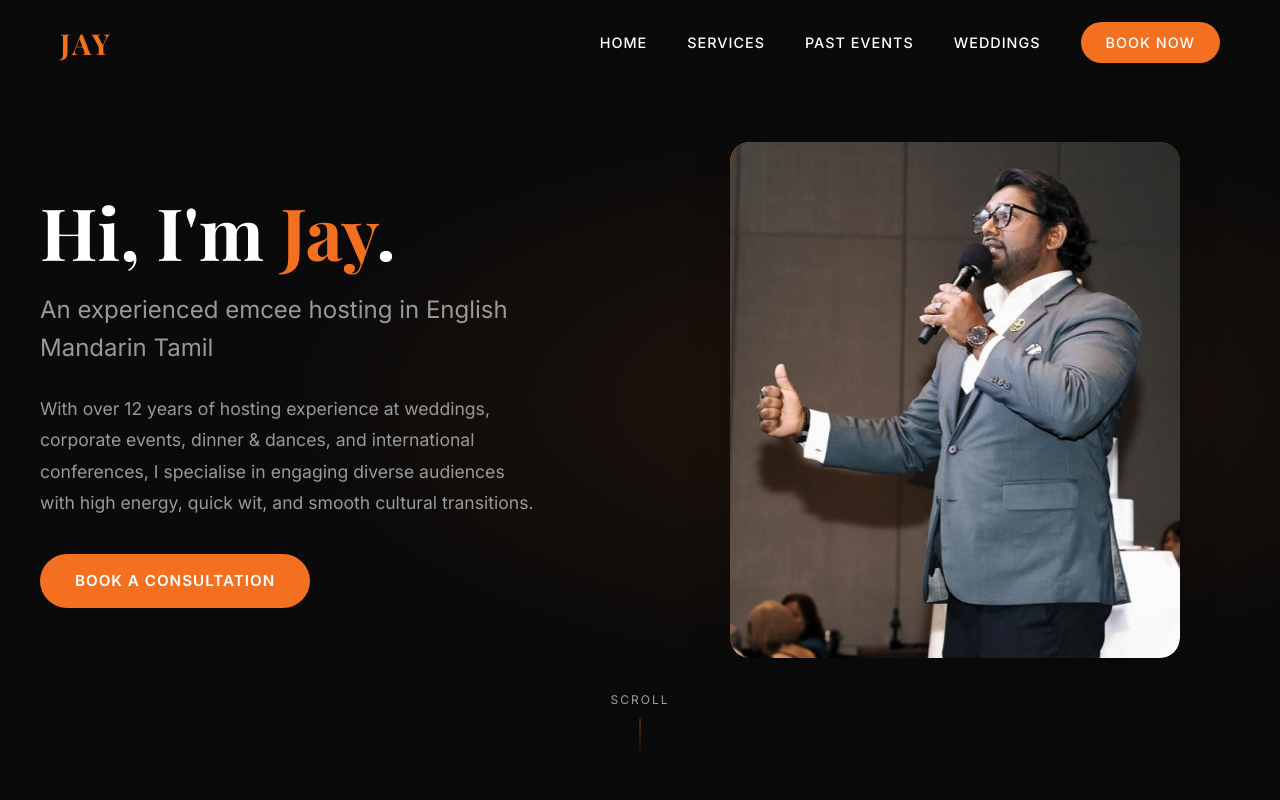
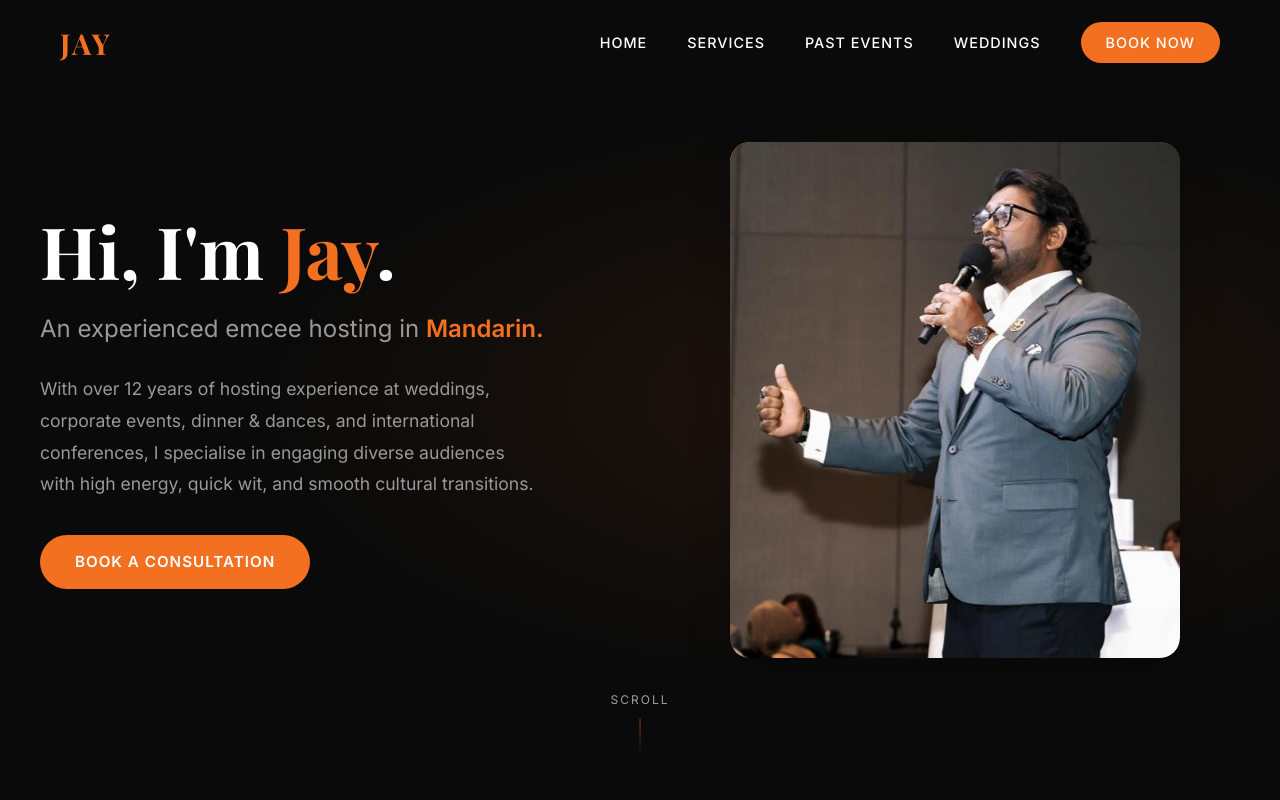
Before and after one commit to sjay1989/sjay1989.github.io, a plain HTML site: page index.html in a window 1280 px wide. Shown: the top 800 px of the page. Drawn offline with nearby package versions, Linux system fonts and the light colour scheme.

Commit message:
fix broken typewriter effect

```diff
--- a/index.html
+++ b/index.html
@@ -84,11 +84,7 @@
           <h1 class="hero-title">Hi, I'm <span class="orange">Jay</span>.</h1>
           <p class="hero-subtitle">
             An experienced emcee hosting in
-            <span class="rolling-text">
-              <span class="rolling-word active">English</span>
-              <span class="rolling-word">Mandarin</span>
-              <span class="rolling-word">Tamil</span>
-            </span>
+            <span class="typewriter orange"></span><span class="cursor"></span>
           </p>
           <p class="hero-description">
             With over 12 years of hosting experience at weddings, corporate
```
